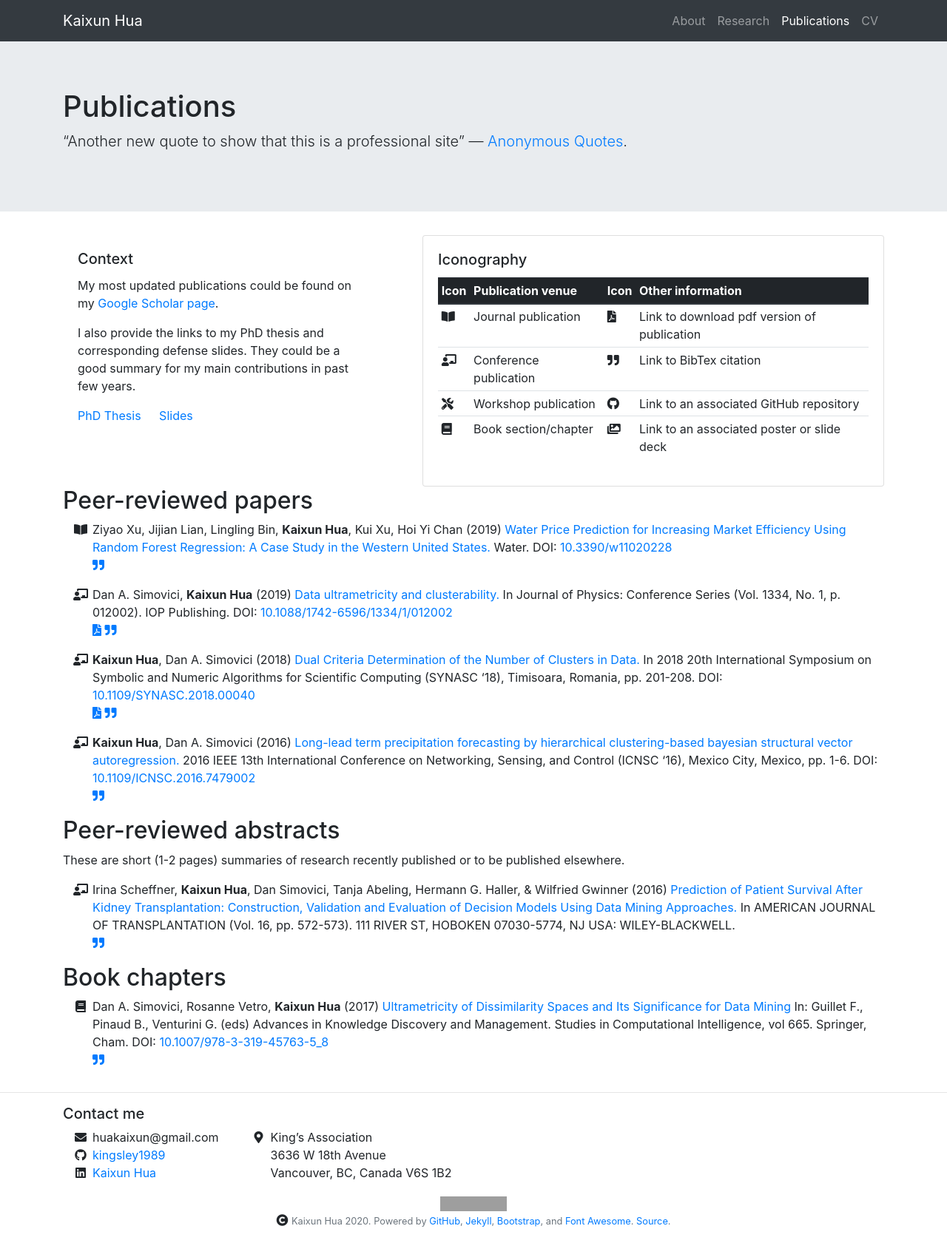
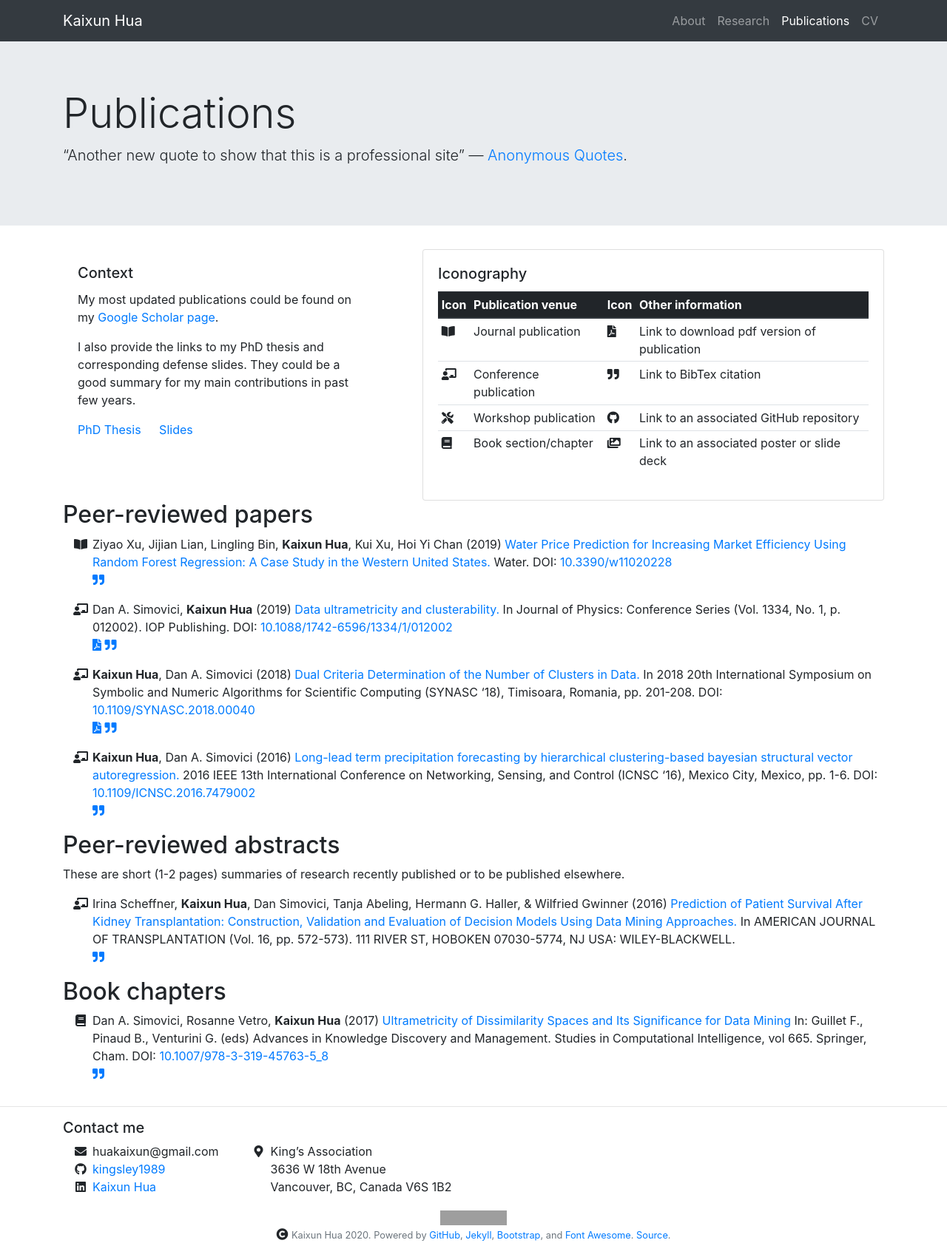
Before and after one commit to kingsley1989/kingsley1989.github.io, a Jekyll site: the page built from _pages/publications.md, in a window 1280 px wide. Shown: the whole page at 74% size. Built offline with Jekyll 4.4.1, drawn with Linux system fonts in a browser that asks for light colours; nearby versions of some CDN libraries; grey boxes are pictures that could not be loaded.

Commit message:
Update publications.html

```diff
--- a/_layouts/publications.html
+++ b/_layouts/publications.html
@@ -5,8 +5,7 @@ layout: default
 <!-- Page header -->
 <div class="jumbotron jumbotron-fluid">
   <div class="container">
-    <!-- <h1 class="display-4">{{ page.title }}</h1> -->
-    <h1> {{page.title}} </h1>
+    <h2 class="display-4">{{ page.title }}</h2>
     <div class="lead">
       {{ page.jumbo_txt | markdownify }}
     </div>
```
